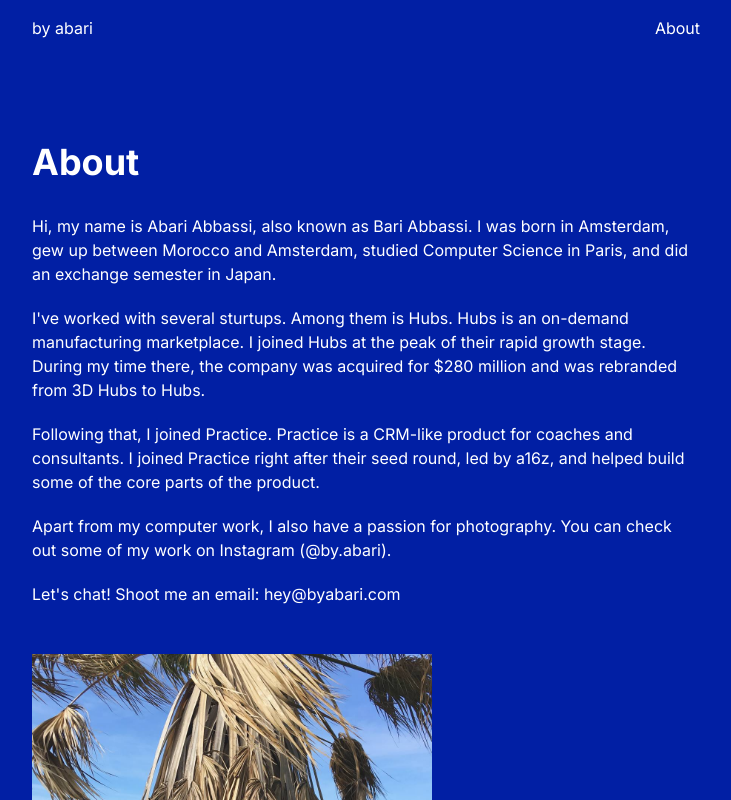
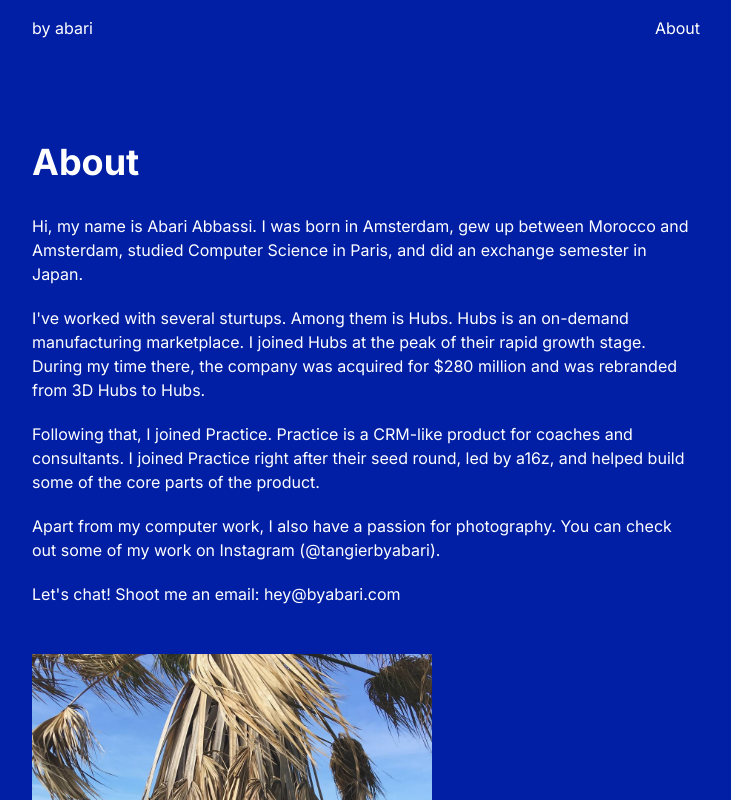
Before and after one commit to byabari/byabari, a Next.js app: page /about in a window 1280 px wide. Shown: the top 800 px of the page, without its empty margins (274-1005 px from the left). Built offline with nearby package versions, Linux system fonts and the light colour scheme.

Commit message:
update page.js

```diff
--- a/app/about/page.js
+++ b/app/about/page.js
@@ -13,9 +13,9 @@ export default function About() {
       <h1 className="text-4xl font-bold mt-24 mb-8">About</h1>
       <div className="space-y-5 mb-12">
         <div>
-          Hi, my name is Abari Abbassi, also known as Bari Abbassi. I was born
-          in Amsterdam, gew up between Morocco and Amsterdam, studied Computer
-          Science in Paris, and did an exchange semester in Japan.
+          Hi, my name is Abari Abbassi. I was born in Amsterdam, gew up between
+          Morocco and Amsterdam, studied Computer Science in Paris, and did an
+          exchange semester in Japan.
         </div>
         <div>
           I've worked with several sturtups. Among them is Hubs. Hubs is an
@@ -34,10 +34,10 @@ export default function About() {
           You can check out some of my work on Instagram (
           <Link
             className="inline"
-            href="https://instagram.com/by.abari"
+            href="https://instagram.com/tangierbyabari"
             target="_blank"
           >
-            @by.abari
+            @tangierbyabari
           </Link>
           ).
         </div>
```
